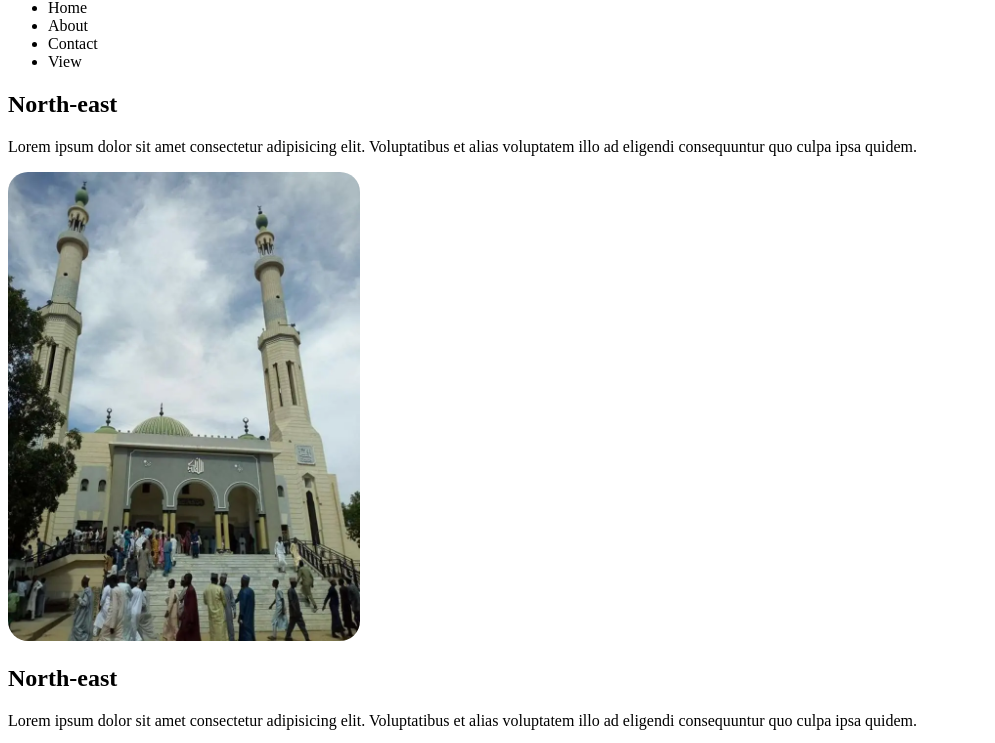
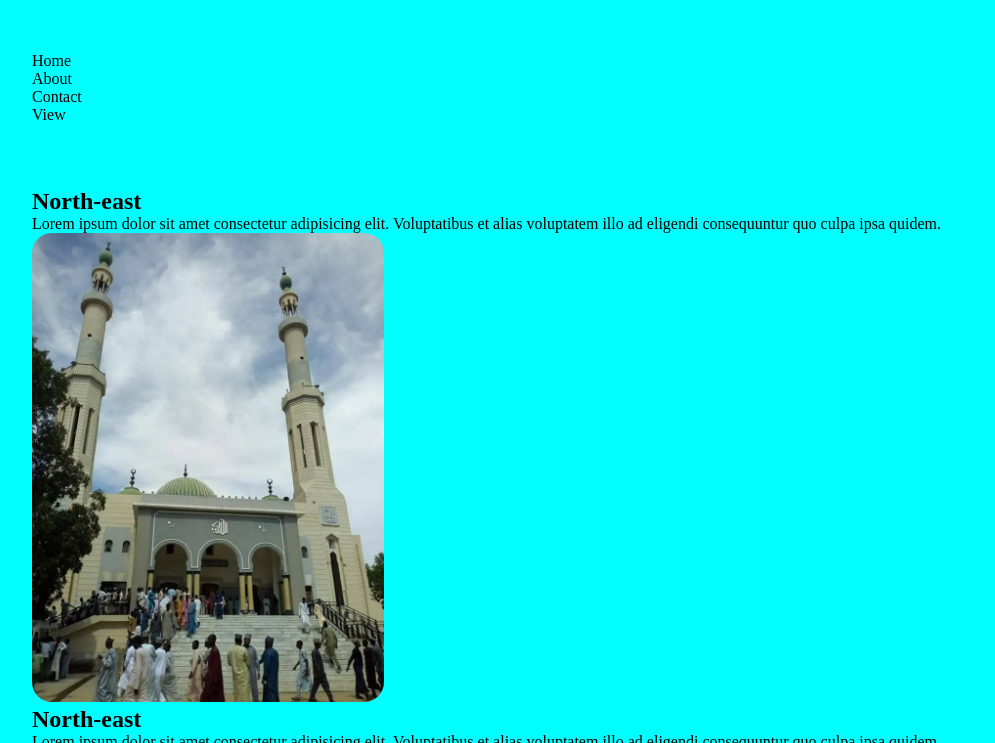
Before and after one commit to frankdev16/ysa-web-dev-starter, a plain HTML site: page index.html in a window 1280 px wide. Shown: the part 81-824 px from the top of the page, without its empty margins (0-995 px from the left). Drawn offline with Linux system fonts and the light colour scheme.

Commit message:
half time in styling

```diff
--- a/styles/index.css
+++ b/styles/index.css
@@ -2,3 +2,21 @@ section > img {
     width: 22rem;
     border-radius: 20px;
 }
+
+* {
+    padding: 0;
+    margin: 0;
+    box-sizing: border-box;
+}
+
+body {
+    background-color: aqua;
+}
+
+header, nav, main, aside, footer {
+    padding: 2rem;
+}
+
+nav ul {
+    list-style: none;
+}
```
